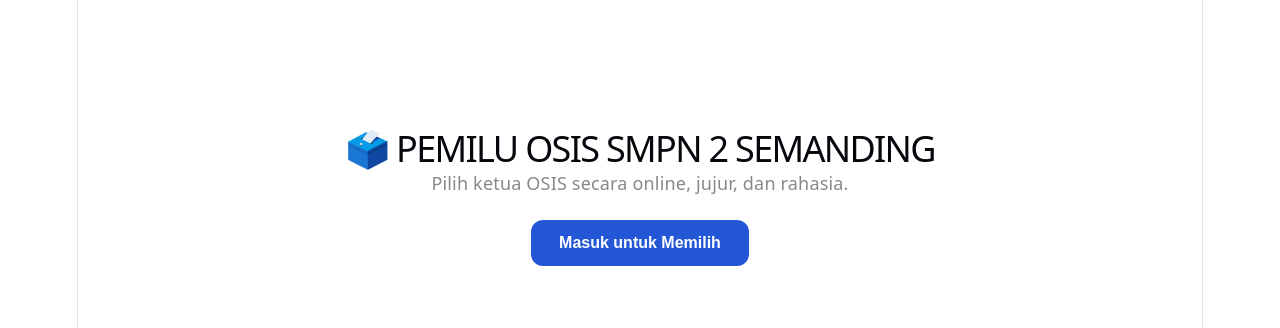
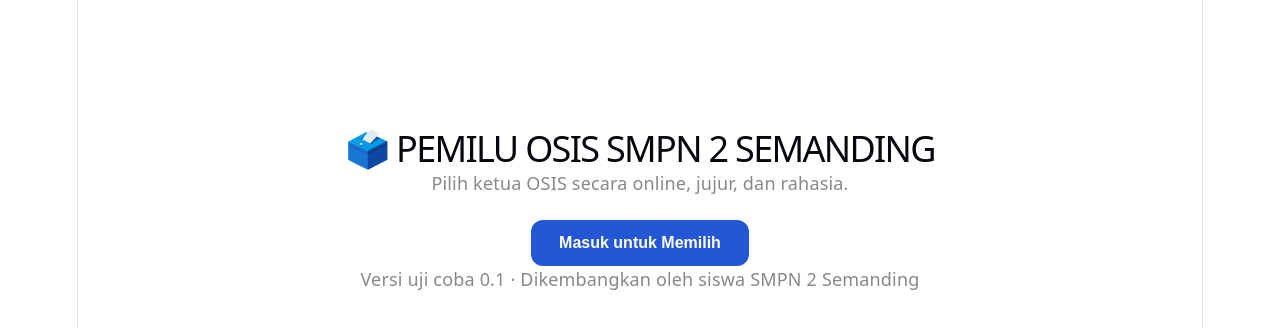
Before and after one commit to ratnapuspitasari136/PEMILU-OSIS-DIGITAL, a React (Vite) app: page / in a window 1280 px wide. Shown: the top 328 px of the page. Built offline with nearby package versions, Linux system fonts and the light colour scheme.

Commit message:
ambah keterangan versi

```diff
--- a/src/App.jsx
+++ b/src/App.jsx
@@ -6,6 +6,7 @@ function App() {
       <h1>🗳️ PEMILU OSIS SMPN 2 SEMANDING</h1>
       <p className="subjudul">Pilih ketua OSIS secara online, jujur, dan rahasia.</p>
       <button className="tombol-utama">Masuk untuk Memilih</button>
+            <p className="subjudul">Versi uji coba 0.1 · Dikembangkan oleh siswa SMPN 2 Semanding</p>
     </main>
   )
 }
```
